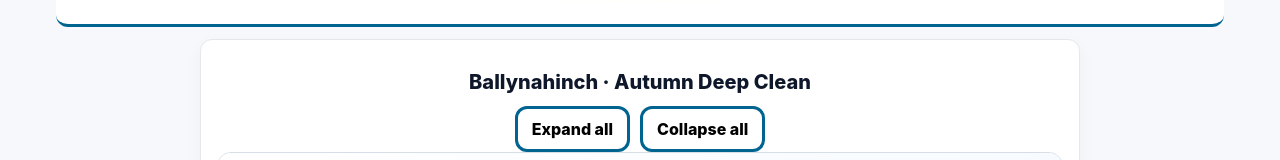
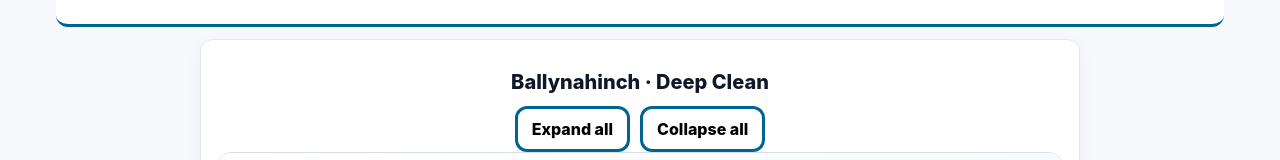
Before and after one commit to dmmh2025/mourne-oids-oer-walkthrough, a Next.js app: page /deep-clean/ballynahinch in a window 1280 px wide. Shown: the part 271-431 px from the top of the page. Built offline with nearby package versions, Linux system fonts and the light colour scheme; no server answers; the database is empty.

Commit message:
Update page.tsx

```diff
--- a/app/deep-clean/[store]/page.tsx
+++ b/app/deep-clean/[store]/page.tsx
@@ -34,8 +34,8 @@ function calcPct(sections: Section[] | null | undefined) {
   return total ? Math.round((done / total) * 100) : 0;
 }
 
-/* ================= FULL AUTUMN DEEP CLEAN CHECKLIST =================
-   Content taken from your “Mourne-oids autumn deep clean checklist”
+/* ================= FULL DEEP CLEAN CHECKLIST =================
+   Content taken from your “Mourne-oids deep clean checklist”
    document. (Blank lines removed.)  :contentReference[oaicite:1]{index=1}
 ==================================================================== */
 const DEFAULT_CHECKLIST: Section[] = [
@@ -380,7 +380,7 @@ export default function DeepCleanStorePage({
       </div>
 
       <section className="container">
-        <h1>{storeName} · Autumn Deep Clean</h1>
+        <h1>{storeName} · Deep Clean</h1>
 
         {loading ? (
           <div className="card">Loading…</div>
```
